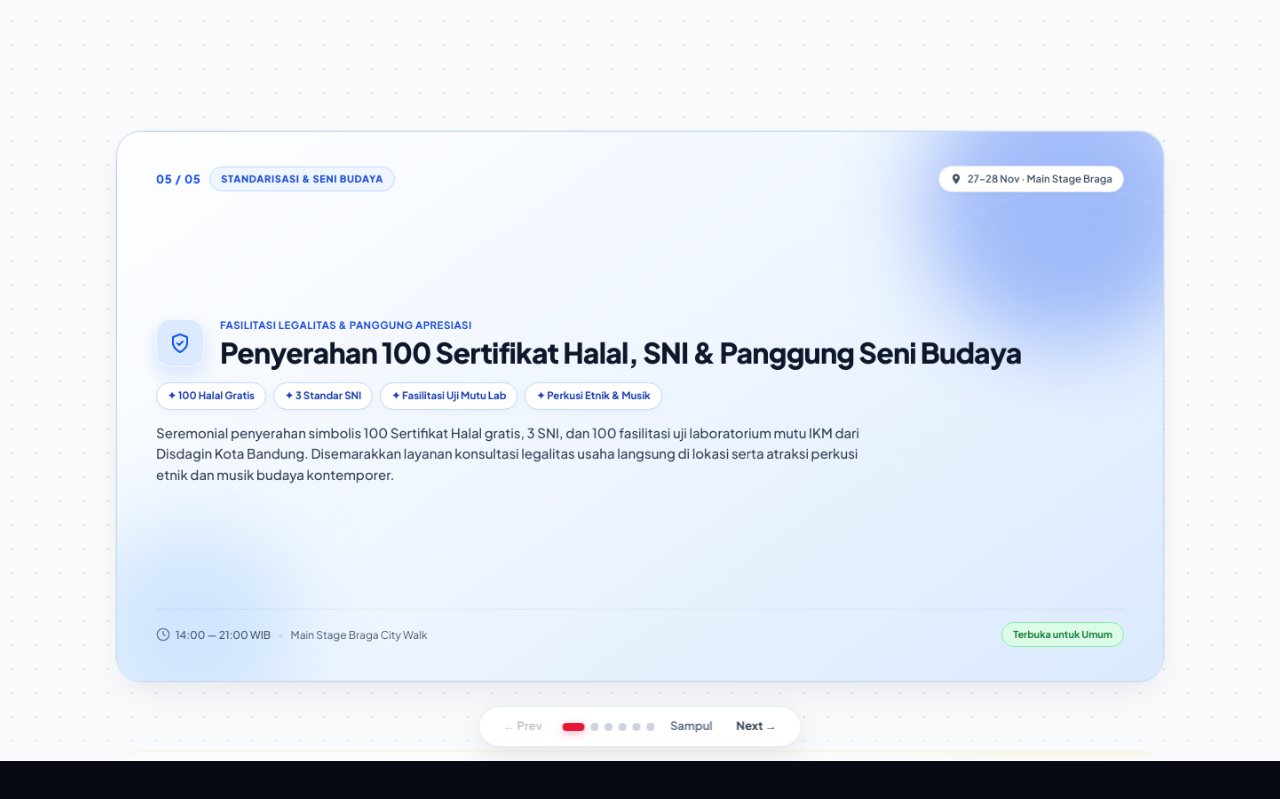
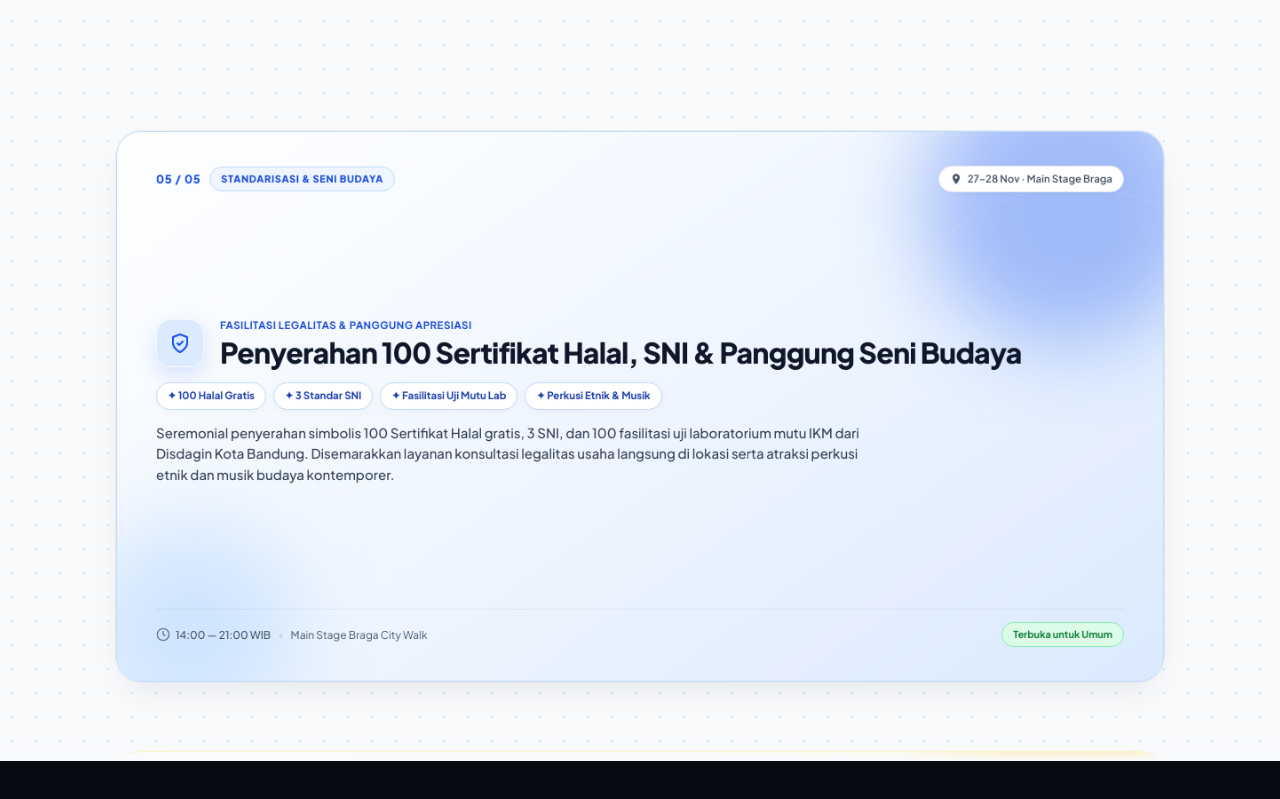
Before and after one commit to Syd-max/pride-industri-2026, a Next.js app: page / in a window 1280 px wide. Shown: the part 3424-4223 px from the top of the page. Built offline with nearby package versions, Linux system fonts and the light colour scheme.

Commit message:
feat: remove floating bottom HUD pill and eliminate mobile section gaps for pure scroll peeling

```diff
--- a/src/components/sections/ActivitiesDeckSection.tsx
+++ b/src/components/sections/ActivitiesDeckSection.tsx
@@ -1,34 +1,11 @@
 'use client';
 
-import { useEffect, useRef, useState, useCallback } from 'react';
+import { useEffect, useRef } from 'react';
 import './activities-deck.css';
 
 export default function ActivitiesDeckSection() {
   const scrollDriverRef = useRef<HTMLDivElement>(null);
   const deckContainerRef = useRef<HTMLDivElement>(null);
-  const [activeCardIndex, setActiveCardIndex] = useState(0);
-
-  // Jump smoothly to a specific card index (0 to 5)
-  const scrollToCard = useCallback((cardIdx: number) => {
-    if (!scrollDriverRef.current) return;
-    const driver = scrollDriverRef.current;
-    const rect = driver.getBoundingClientRect();
-    const driverTop = window.scrollY + rect.top;
-    const totalScroll = driver.offsetHeight - window.innerHeight;
-    if (totalScroll <= 0) return;
-
-    let targetProgress = 0;
-    if (cardIdx <= 0) {
-      targetProgress = 0.02;
-    } else if (cardIdx >= 5) {
-      targetProgress = 0.96;
-    } else {
-      targetProgress = 0.05 + (cardIdx / 5) * 0.90;
-    }
-
-    const targetY = driverTop + targetProgress * totalScroll;
-    window.scrollTo({ top: targetY, behavior: 'smooth' });
-  }, []);
 
   useEffect(() => {
     const container = deckContainerRef.current;
@@ -51,9 +28,6 @@ export default function ActivitiesDeckSection() {
       // Calibration with entry dwell (0.0 to 0.05) & exit dwell (0.95 to 1.0)
       const peelableCount = totalCards - 1; // 5 transitions
       const t = clamp((scrollProgress - 0.05) / 0.90, 0, 1) * peelableCount;
-
-      const currentIdx = clamp(Math.round(t), 0, totalCards - 1);
-      setActiveCardIndex(currentIdx);
 
       cards.forEach((card, i) => {
         // Z-Index order: Card 0 is 60, Card 1 is 50, ..., Card 5 is 10
@@ -546,45 +520,6 @@ export default function ActivitiesDeckSection() {
 
         </div>
 
-        {/* ─── FLOATING DECK NAVIGATION HUD (Clean & Responsive) ─── */}
-        <div className="deck-nav-hud" aria-label="Navigasi Kartu Program">
-          <button
-            type="button"
-            onClick={() => scrollToCard(Math.max(0, activeCardIndex - 1))}
-            disabled={activeCardIndex === 0}
-            className="deck-hud-btn"
-            title="Kartu Sebelumnya"
-          >
-            ← Prev
-          </button>
-
-          <div className="deck-hud-dots">
-            {[0, 1, 2, 3, 4, 5].map((idx) => (
-              <button
-                key={idx}
-                type="button"
-                onClick={() => scrollToCard(idx)}
-                className={`deck-hud-dot dot-${idx} ${activeCardIndex === idx ? 'active' : ''}`}
-                title={`Buka Kartu ${idx === 0 ? 'Sampul' : idx}`}
-              />
-            ))}
-          </div>
-
-          <span className="deck-hud-label font-bold">
-            {activeCardIndex === 0 ? 'Sampul' : `0${activeCardIndex} / 05`}
-          </span>
-
-          <button
-            type="button"
-            onClick={() => scrollToCard(Math.min(5, activeCardIndex + 1))}
-            disabled={activeCardIndex === 5}
-            className="deck-hud-btn"
-            title="Kartu Selanjutnya"
-          >
-            Next →
-          </button>
-        </div>
-
       </section>
     </div>
   );
--- a/src/components/sections/ProgramSection.tsx
+++ b/src/components/sections/ProgramSection.tsx
@@ -254,7 +254,7 @@ export default function ProgramSection() {
   return (
     <section
       id="program"
-      className="relative py-10 sm:py-14 lg:py-16 bg-[#f8fafc] border-t border-slate-200/80 overflow-hidden"
+      className="relative pt-6 pb-10 sm:py-14 lg:py-16 bg-[#f8fafc] border-t border-slate-200/80 overflow-hidden"
       aria-label="Rangkaian Program PRIDE Industri 2026"
     >
       <div id="agenda" className="absolute -top-20" />
--- a/src/components/sections/about-folders.css
+++ b/src/components/sections/about-folders.css
@@ -9,7 +9,7 @@
   grid-template-columns: repeat(1, minmax(0, 1fr));
   gap: 40px 24px;
   margin-top: clamp(24px, 4vw, 44px);
-  margin-bottom: 16px;
+  margin-bottom: 8px;
   overflow: visible;
 }
 
--- a/src/components/sections/activities-deck.css
+++ b/src/components/sections/activities-deck.css
@@ -1,6 +1,7 @@
 /* ─── PRIDE Industri 2026 — 6 Program Unggulan (Stacked Card Deck) ───────────
    Playful & Colorful Festival Card Deck matching Official Proposal Palette
    Anti-AI-Slop, Pure Apple Editorial & Bandung Creative Aesthetic
+   Natural Scroll-driven interaction (No bottom HUD overlay)
    Palette: Red (#E51937), Green (#009E49), Orange (#F69321), Yellow (#FFB800), Blue (#1652F0)
 ─────────────────────────────────────────────────────────────────────────────── */
 
@@ -10,16 +11,16 @@
   --deck-card-radius-sm: 20px;
 }
 
-/* Scroll Driver: Timeline for stack peeling */
+/* Scroll Driver: Fast & responsive timeline for natural scrolling */
 .activities-scroll-driver {
-  height: 360vh;
+  height: 320vh;
   position: relative;
   width: 100%;
 }
 
 @media (max-width: 768px) {
   .activities-scroll-driver {
-    height: 280vh;
+    height: 200vh;
   }
 }
 
@@ -55,14 +56,14 @@
   pointer-events: none;
 }
 
-/* Smooth bottom horizon fade */
+/* Subtle bottom horizon fade */
 .activities-stage::after {
   content: '';
   position: absolute;
   bottom: 0;
   left: 0;
   right: 0;
-  height: 36px;
+  height: 20px;
   background: linear-gradient(to bottom, transparent, var(--deck-bg-page));
   pointer-events: none;
   z-index: 20;
@@ -73,8 +74,7 @@
   position: relative;
   width: 100%;
   max-width: 1180px;
-  height: calc(100% - 58px);
-  max-height: 620px;
+  height: min(620px, calc(100vh - 120px));
   margin: 0 auto;
   z-index: 10;
 }
@@ -623,132 +623,22 @@
 }
 
 /* ==========================================================================
-   FLOATING DECK NAVIGATION HUD (Clean, Playful & Translucent)
-   ========================================================================== */
-.deck-nav-hud {
-  position: absolute;
-  bottom: calc(14px + env(safe-area-inset-bottom, 0px));
-  left: 50%;
-  transform: translateX(-50%);
-  display: flex;
-  align-items: center;
-  gap: 12px;
-  padding: 6px 16px;
-  background: rgba(255, 255, 255, 0.94);
-  backdrop-filter: blur(16px);
-  -webkit-backdrop-filter: blur(16px);
-  border: 1px solid rgba(226, 232, 240, 0.9);
-  border-radius: 999px;
-  box-shadow: 0 10px 30px rgba(0, 0, 0, 0.08);
-  z-index: 50;
-  user-select: none;
-}
-
-.deck-hud-btn {
-  font-family: 'Plus Jakarta Sans', 'Inter', sans-serif;
-  font-size: 11.5px;
-  font-weight: 700;
-  color: #334155;
-  background: transparent;
-  border: none;
-  cursor: pointer;
-  padding: 4px 8px;
-  border-radius: 6px;
-  transition: all 0.2s cubic-bezier(0.16, 1, 0.3, 1);
-  display: inline-flex;
-  align-items: center;
-  white-space: nowrap;
-}
-
-.deck-hud-btn:hover:not(:disabled) {
-  background: #f1f5f9;
-  color: #0f172a;
-  transform: translateY(-1px);
-}
-
-.deck-hud-btn:disabled {
-  opacity: 0.3;
-  cursor: not-allowed;
-  pointer-events: none;
-}
-
-.deck-hud-dots {
-  display: flex;
-  align-items: center;
-  gap: 6px;
-}
-
-.deck-hud-dot {
-  width: 8px;
-  height: 8px;
-  border-radius: 999px;
-  background: #cbd5e1;
-  border: none;
-  cursor: pointer;
-  padding: 0;
-  transition: all 0.25s cubic-bezier(0.16, 1, 0.3, 1);
-}
-
-.deck-hud-dot:hover {
-  background: #94a3b8;
-  transform: scale(1.2);
-}
-
-.deck-hud-dot.active {
-  width: 22px;
-}
-
-.deck-hud-dot.dot-0.active,
-.deck-hud-dot.dot-1.active {
-  background: #e51937;
-  box-shadow: 0 2px 8px rgba(229, 25, 55, 0.35);
-}
-
-.deck-hud-dot.dot-2.active {
-  background: #009e49;
-  box-shadow: 0 2px 8px rgba(0, 158, 73, 0.35);
-}
-
-.deck-hud-dot.dot-3.active {
-  background: #f69321;
-  box-shadow: 0 2px 8px rgba(246, 147, 33, 0.35);
-}
-
-.deck-hud-dot.dot-4.active {
-  background: #ffb800;
-  box-shadow: 0 2px 8px rgba(255, 184, 0, 0.35);
-}
-
-.deck-hud-dot.dot-5.active {
-  background: #1652f0;
-  box-shadow: 0 2px 8px rgba(22, 82, 240, 0.35);
-}
-
-.deck-hud-label {
-  font-family: 'Plus Jakarta Sans', 'Inter', sans-serif;
-  font-size: 11.5px;
-  font-weight: 700;
-  color: #64748b;
-  padding: 0 4px;
-  white-space: nowrap;
-}
-
-/* ==========================================================================
-   RESPONSIVE DESIGN (TABLET & MOBILE)
+   RESPONSIVE DESIGN (TABLET & MOBILE) — TIGHT & SEAMLESS SECTION GAPS
    ========================================================================== */
 @media (max-width: 768px) {
   .activities-stage {
-    padding-top: calc(56px + env(safe-area-inset-top, 0px));
+    padding-top: calc(52px + env(safe-area-inset-top, 0px));
     padding-bottom: calc(16px + env(safe-area-inset-bottom, 0px));
-    padding-left: 12px;
-    padding-right: 12px;
-    justify-content: flex-start;
+    padding-left: 14px;
+    padding-right: 14px;
+    justify-content: center;
   }
 
   .activities-deck-container {
-    height: calc(100dvh - 104px);
-    max-height: 560px;
-    margin: 8px auto 0;
+    width: 100%;
+    height: min(560px, calc(100dvh - 84px));
+    max-height: 580px;
+    margin: 0 auto;
   }
 
   .activities-card {
@@ -756,7 +646,7 @@
   }
 
   .deck-cover-card {
-    padding: 18px 16px 20px;
+    padding: 20px 18px 22px;
     border-radius: var(--deck-card-radius-sm);
   }
 
@@ -791,7 +681,7 @@
   }
 
   .deck-card-inner {
-    padding: 18px 16px 18px;
+    padding: 20px 18px 20px;
   }
 
   .deck-header-venue {
@@ -823,44 +713,22 @@
     -webkit-box-orient: vertical;
     overflow: hidden;
   }
-
-  .deck-nav-hud {
-    bottom: calc(10px + env(safe-area-inset-bottom, 0px));
-    padding: 4px 12px;
-    gap: 8px;
-  }
-
-  .deck-hud-btn {
-    font-size: 10px;
-    padding: 3px 6px;
-  }
-
-  .deck-hud-dot {
-    width: 6px;
-    height: 6px;
-  }
-
-  .deck-hud-dot.active {
-    width: 16px;
-  }
-
-  .deck-hud-label {
-    font-size: 10px;
-  }
 }
 
 @media (max-width: 480px) {
   .activities-stage {
-    padding-top: calc(52px + env(safe-area-inset-top, 0px));
+    padding-top: calc(48px + env(safe-area-inset-top, 0px));
     padding-bottom: calc(12px + env(safe-area-inset-bottom, 0px));
     padding-left: 10px;
     padding-right: 10px;
+    justify-content: center;
   }
 
   .activities-deck-container {
-    height: calc(100dvh - 92px);
-    max-height: 530px;
-    margin: 4px auto 0;
+    width: 100%;
+    height: min(520px, calc(100dvh - 72px));
+    max-height: 540px;
+    margin: 0 auto;
   }
 
   .deck-cover-card {
@@ -885,7 +753,7 @@
   }
 
   .deck-card-inner {
-    padding: 15px 14px 15px;
+    padding: 16px 14px 16px;
   }
 
   .deck-card-title {
```
